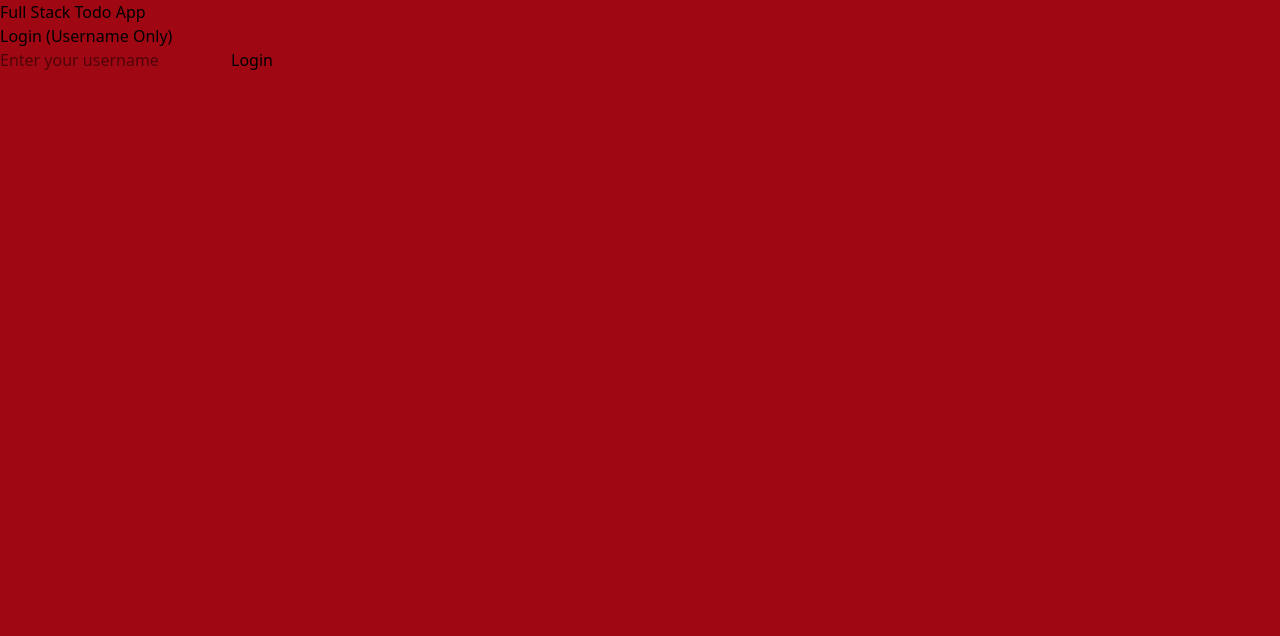
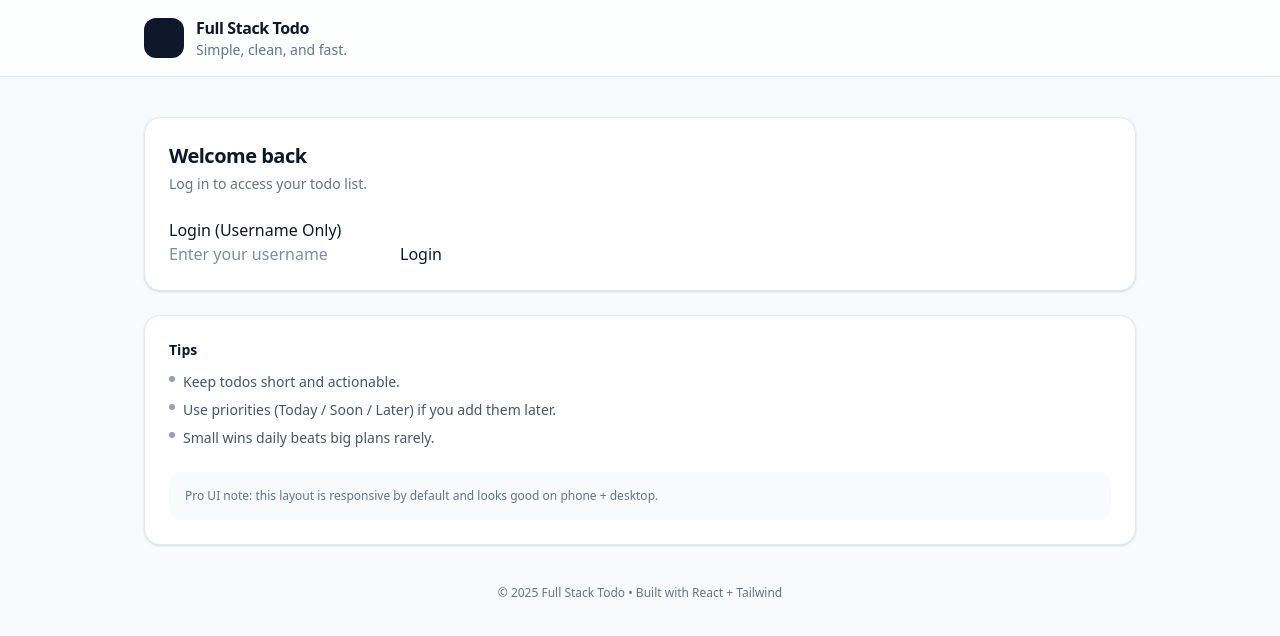
Before and after one commit to puttdlc/67011220-todo, a React (Vite) app in the folder frontend/: page / in a window 1280 px wide. Shown: the top 636 px of the page. Built offline with nearby package versions, Linux system fonts and the light colour scheme; no server answers.

Commit message:
fixed .env for frontend

```diff
--- a/frontend/src/App.jsx
+++ b/frontend/src/App.jsx
@@ -1,40 +1,105 @@
 // frontend/src/App.js
-import React, { useState, useEffect } from 'react';
-import Login from './components/Login';
-import TodoList from './components/TodoList';
+import React, { useEffect, useState } from "react";
+import Login from "./components/Login";
+import TodoList from "./components/TodoList";
 
-function App() {
+export default function App() {
   const [currentUser, setCurrentUser] = useState(null);
 
-    // Check for stored username on initial load
   useEffect(() => {
-        const storedUser = localStorage.getItem('todo_username');
-        if (storedUser) {
-            setCurrentUser(storedUser);
-        }
+    const storedUser = localStorage.getItem("todo_username");
+    if (storedUser) setCurrentUser(storedUser);
   }, []);
 
-    const handleLogin = (username) => {
-        setCurrentUser(username);
-    };
+  const handleLogin = (username) => setCurrentUser(username);
 
   const handleLogout = () => {
-        // Clear username from local storage and state
-        localStorage.removeItem('todo_username');
+    localStorage.removeItem("todo_username");
     setCurrentUser(null);
   };
 
   return (
-        <div className="w-screen h-screen bg-red-800">
-            <h1>Full Stack Todo App</h1>
-            {/* Conditional rendering based on login status */}
+    <div className="min-h-screen bg-slate-50 text-slate-900">
+      {/* Top bar */}
+      <header className="border-b border-slate-200 bg-white/70 backdrop-blur">
+        <div className="mx-auto flex w-full max-w-5xl items-center justify-between px-4 py-4">
+          <div className="flex items-center gap-3">
+            <div className="h-10 w-10 rounded-xl bg-slate-900" />
+            <div className="leading-tight">
+              <h1 className="text-base font-semibold tracking-tight">
+                Full Stack Todo
+              </h1>
+              <p className="text-sm text-slate-500">
+                Simple, clean, and fast.
+              </p>
+            </div>
+          </div>
+
+          {currentUser && (
+            <div className="flex items-center gap-2 rounded-full border border-slate-200 bg-white px-3 py-1.5 text-sm">
+              <span className="text-slate-500">Signed in as</span>
+              <span className="font-medium">{currentUser}</span>
+            </div>
+          )}
+        </div>
+      </header>
+
+      {/* Main content */}
+      <main className="mx-auto w-full max-w-5xl px-4 py-10">
+        <div className="grid gap-6 lg:grid-cols-[1fr,360px]">
+          {/* Primary card */}
+          <section className="rounded-2xl border border-slate-200 bg-white p-6 shadow-sm">
+            <div className="mb-6">
+              <h2 className="text-xl font-semibold tracking-tight">
+                {currentUser ? "Your tasks" : "Welcome back"}
+              </h2>
+              <p className="mt-1 text-sm text-slate-500">
+                {currentUser
+                  ? "Add, complete, and stay organized."
+                  : "Log in to access your todo list."}
+              </p>
+            </div>
+
             {currentUser ? (
               <TodoList username={currentUser} onLogout={handleLogout} />
             ) : (
               <Login onLogin={handleLogin} />
             )}
+          </section>
+
+          {/* Side panel */}
+          <aside className="rounded-2xl border border-slate-200 bg-white p-6 shadow-sm">
+            <h3 className="text-sm font-semibold text-slate-900">
+              Tips
+            </h3>
+            <ul className="mt-3 space-y-2 text-sm text-slate-600">
+              <li className="flex gap-2">
+                <span className="mt-1 h-1.5 w-1.5 rounded-full bg-slate-400" />
+                Keep todos short and actionable.
+              </li>
+              <li className="flex gap-2">
+                <span className="mt-1 h-1.5 w-1.5 rounded-full bg-slate-400" />
+                Use priorities (Today / Soon / Later) if you add them later.
+              </li>
+              <li className="flex gap-2">
+                <span className="mt-1 h-1.5 w-1.5 rounded-full bg-slate-400" />
+                Small wins daily beats big plans rarely.
+              </li>
+            </ul>
+
+            <div className="mt-6 rounded-xl bg-slate-50 p-4">
+              <p className="text-xs text-slate-500">
+                Pro UI note: this layout is responsive by default and looks good
+                on phone + desktop.
+              </p>
+            </div>
+          </aside>
+        </div>
+
+        <footer className="mt-10 text-center text-xs text-slate-500">
+          © {new Date().getFullYear()} Full Stack Todo • Built with React + Tailwind
+        </footer>
+      </main>
     </div>
   );
 }
-
-export default App;
--- a/frontend/src/components/Login.jsx
+++ b/frontend/src/components/Login.jsx
@@ -1,8 +1,7 @@
 // frontend/src/components/Login.js
 import React, { useState } from 'react';
 
-const API_URL = 'http://localhost:5001/api';
-// const API_URL = process.env.API_URL
+const API_URL = import.meta.env.VITE_API_URL
 
 function Login({ onLogin }) {
     const [username, setUsername] = useState('');
```
Lines whose indentation alone changed are shown as unchanged.
